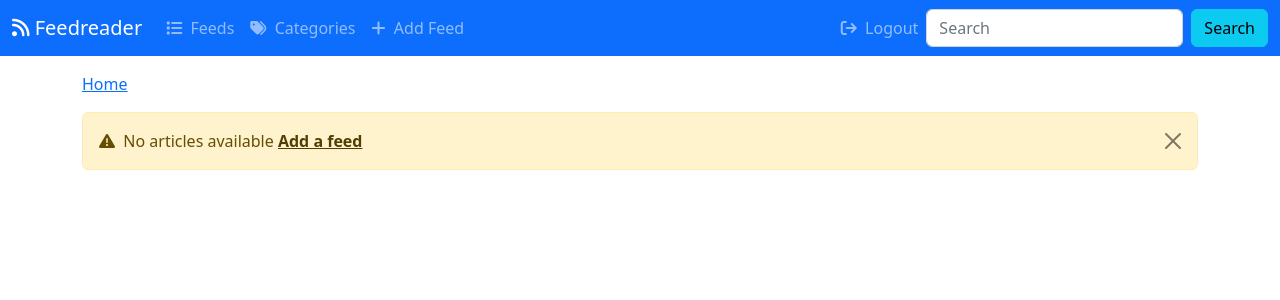
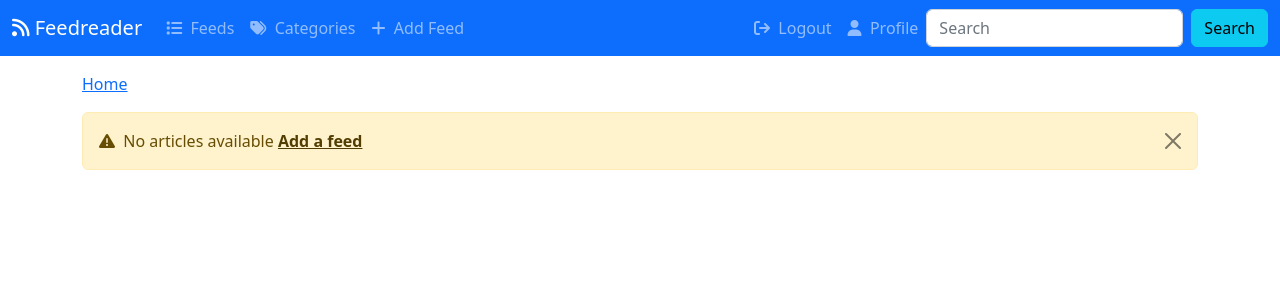
Before and after one commit to Jackevansevo/django-feedreader, a Django app: page / in a window 1280 px wide. Shown: the top 300 px of the page. Run offline with Django 4.2, Linux system fonts and the light colour scheme; the visitor is signed in with stand-in values (Sample User, id 1); data that the repository does not hold is empty; parts of the project's set-up code (start-up, migrations or seed data) failed here and were passed over; some libraries are stand-ins or nearby versions.

Commit message:
link to allauth account pages

```diff
--- a/feeds/templates/feeds/navbar.html
+++ b/feeds/templates/feeds/navbar.html
@@ -68,7 +68,7 @@
 	    </span>
 	  </a>
 	</li>
-	{% url 'profile' as link %}
+	{% url 'feeds:profile' as link %}
 	{% if link %}
 	<li class="nav-item">
 	  <a class="nav-link {% if request.path == link %}active{% endif %}" href="{{ link }}">
--- a/feeds/urls.py
+++ b/feeds/urls.py
@@ -23,6 +23,7 @@ urlpatterns = [
         views.CategoryDeleteView.as_view(),
         name="category-delete",
     ),
+    path("account/profile/", views.profile, name="profile"),
     path(
         "subscriptions/delete/<int:pk>",
         views.SubscriptionDeleteView.as_view(),
--- a/feeds/views.py
+++ b/feeds/views.py
@@ -32,6 +32,10 @@ from .models import Category, Entry, Feed, Subscription
 
 # TODO Mechanism to all the subtasks status from a parent tasks
 # Or task status for multiple tasks
+
+
+def profile(request):
+    return render(request, "profile.html")
 
 
 def task_status(request: HttpRequest, task_id) -> JsonResponse:
```
